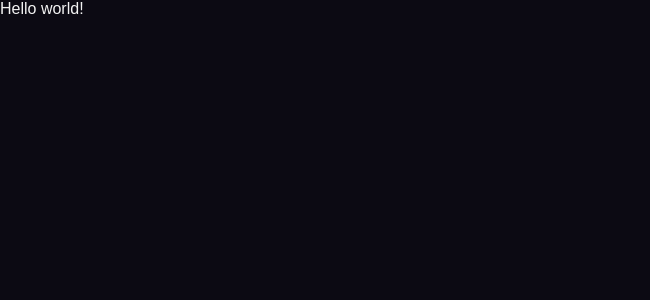
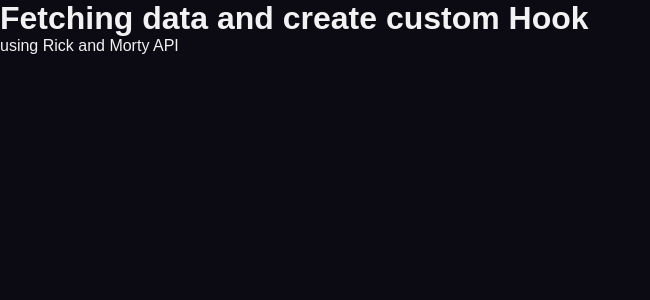
Before and after one commit to Franklin361/fetching-data-custom-hook, a React (Vite) app: page / in a window 1280 px wide. Shown: the top 300 px of the page, without its empty margins (0-650 px from the left). Built offline with nearby package versions, Linux system fonts and the light colour scheme.

Commit message:
[FEAT] add title and subtitle

```diff
--- a/src/App.tsx
+++ b/src/App.tsx
@@ -1,8 +1,12 @@
+
+
 const App = () => {
   return (
     <div>
+      <h1 className="title">Fetching data and create custom Hook</h1>
+      <span className="subtitle">using Rick and Morty API</span>
 
-      Hello world!
+
     </div>
   )
 }
```
Also changed, not shown: src/Profile.tsx (added, +11 -0 lines).
